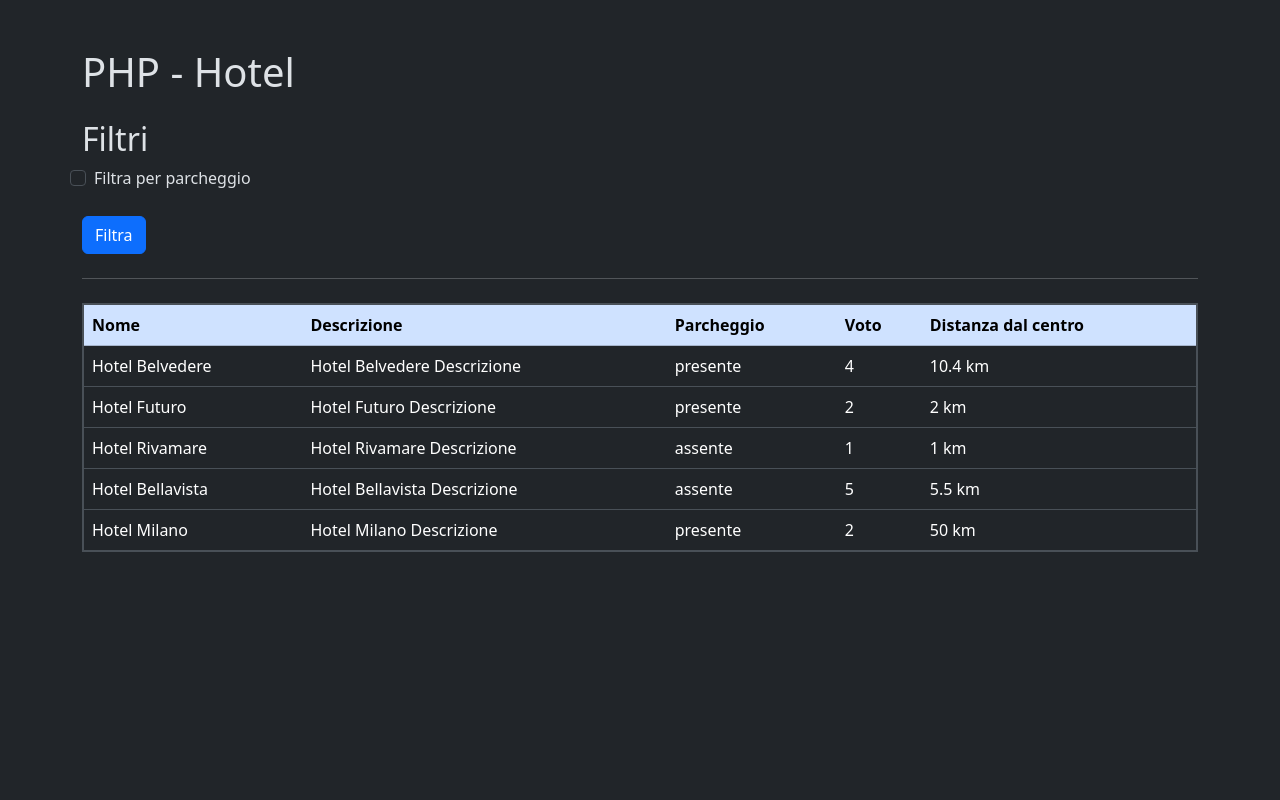
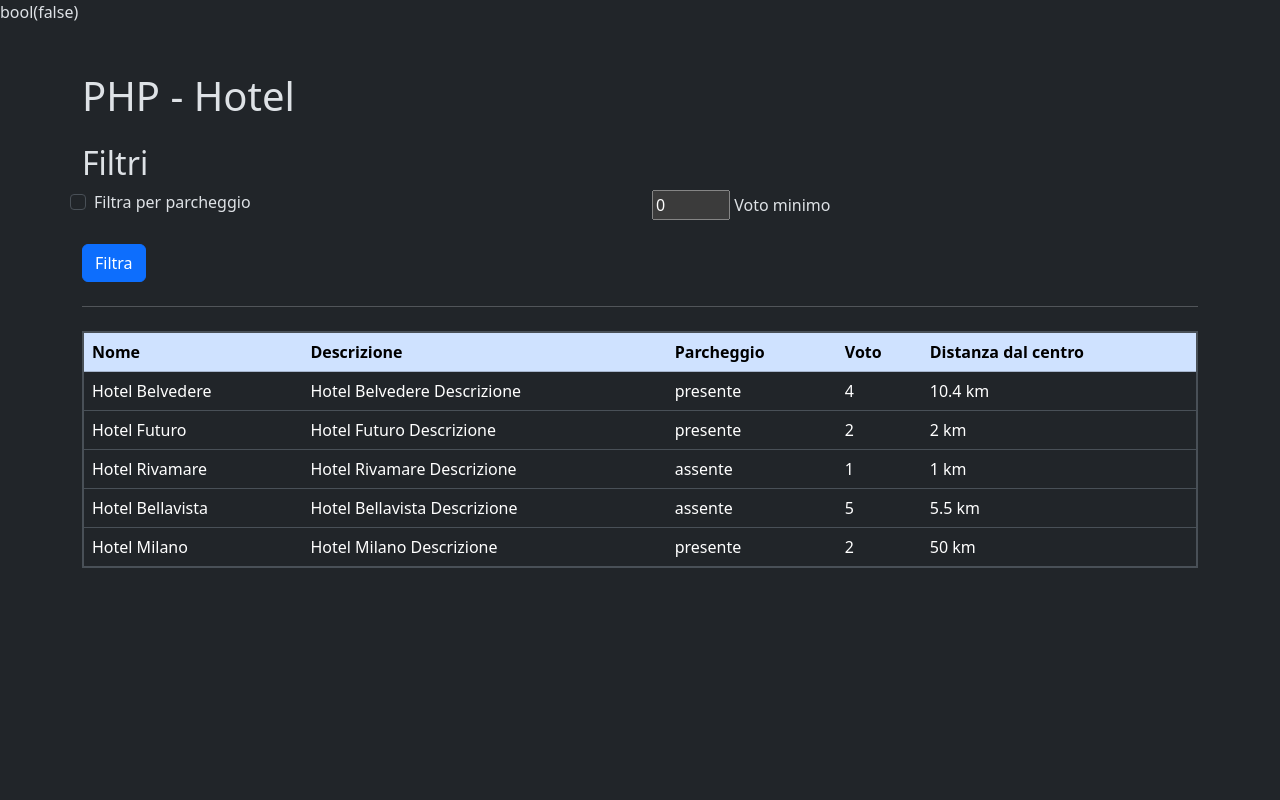
Before and after one commit to post-coder/php-hotel, a PHP site: page / in a window 1280 px wide. Run offline with PHP 8.4, Linux system fonts and the light colour scheme.

Commit message:
bonus 3 completed

```diff
--- a/index.php
+++ b/index.php
@@ -44,8 +44,16 @@ $hotels = [
 // inizializzo il mio array uguale agli hotel iniziali
 $filteredHotels = $hotels;
 
+
+// per filtrare parcheggi:
+
+$isParkingFiltered = false;
+
 // per evitare il warning quando andiamo ad accedere al parametro parking-check anche quando non è stato settato nell'url
 if( isset($_GET['parking-check']) && $_GET['parking-check'] == true ) {
+
+    // cambio la variabile in true così poi posso utilizzarla più facilmente nel layout
+    $isParkingFiltered = true;
     // filtrare gli hotel
     // echo "parcheggio da filtrare";
 
@@ -68,6 +76,36 @@ if( isset($_GET['parking-check']) && $_GET['parking-check'] == true ) {
     // var_dump($filteredHotels);
 }
 
+
+// per filtrare per voto:
+
+// var_dump($filteredHotels);
+// echo "__________________________";
+
+$minimumVote = 0;
+
+if( isset($_GET['minimum-vote']) ) {
+
+    $minimumVote = $_GET['minimum-vote'];
+
+    // quando ho un voto minimo per cui filtrare:
+
+    // ciclo per ogni hotel già filtrato (eventualmente)
+    foreach ($filteredHotels as $index => $currentHotel) {
+
+        // se l'hotel non ha il voto uguale o superiore a quello indicato lo elimino dall'array
+        if($currentHotel['vote'] < $minimumVote) {
+            // elimino l'elemento dall'array
+            // array_splice($filteredHotels, $index, 1);
+            unset($filteredHotels[$index]);
+
+        }
+    }
+}
+
+var_dump($isParkingFiltered);
+
+
 ?>
 
 <!DOCTYPE html>
@@ -85,18 +123,32 @@ if( isset($_GET['parking-check']) && $_GET['parking-check'] == true ) {
     <div class="container py-5">
         <h1 class="mb-4">PHP - Hotel</h1>
 
+
         <form method="GET" action="index.php">
             <h2>
                 Filtri
             </h2>
-            <div class="row row-cols-2 mb-4">
-                <div class="form-check col">
-                    <input type="checkbox" class="form-check-input" name="parking-check" id="parking-check" value="true">
+            <div class="row mb-4 row-cols-2">
+                <div class="form-check ">
+                    <input
+                        type="checkbox"
+                        class="form-check-input"
+                        name="parking-check"
+                        id="parking-check"
+                        value="true"
+                        <?php echo $isParkingFiltered ? 'checked' : '' ?>
+                    >
                     <label class="form-check-label" for="parking-check">Filtra per parcheggio</label>
+                </div>
+                <div class="">
+                    <input type="number" name="minimum-vote" min="0" max="5" value="<?php echo $minimumVote ?>">
+                    <label for="minimum-vote">Voto minimo</label>
                 </div>
             </div>
             <button type="submit" class="btn btn-primary">Filtra</button>
         </form>
+
+
 
         <hr class="my-4">
 
```
